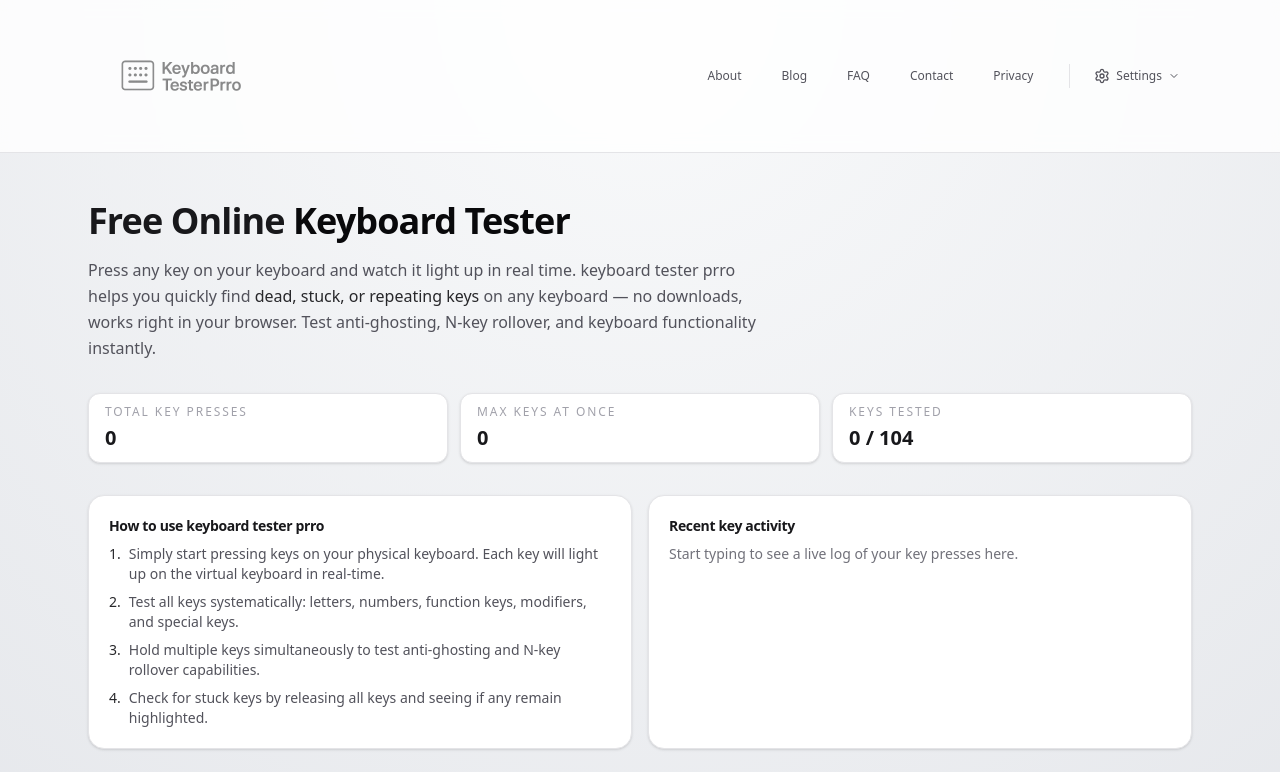
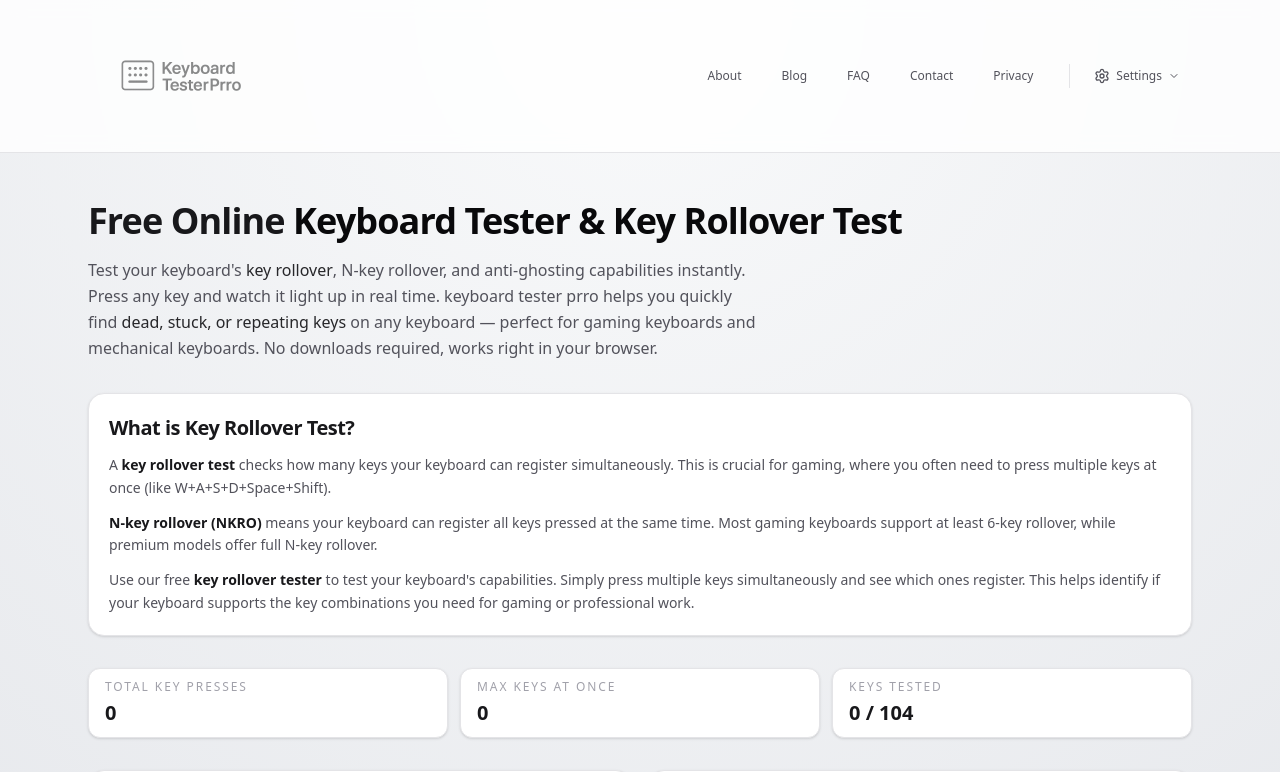
Before and after one commit to keyboardtester26/keyboardtester, a Next.js app: page / in a window 1280 px wide. Shown: the top 772 px of the page. Built offline with nearby package versions, Linux system fonts and the light colour scheme.

Commit message:
Comprehensive SEO improvements: Add key rollover test keywords, enhance metadata, add FAQ schema, and improve content targeting search queries

```diff
--- a/src/app/layout.tsx
+++ b/src/app/layout.tsx
@@ -26,8 +26,12 @@ export const metadata: Metadata = {
     template: "%s | keyboard tester prro",
   },
   description:
-    "Free online keyboard tester to check every key, detect stuck keys, test anti-ghosting, and diagnose keyboard problems. Works on Windows, Mac, and Linux. No download required.",
+    "Free online keyboard tester and key rollover test tool. Test N-key rollover, anti-ghosting, and check every key instantly. Perfect for gaming keyboards, mechanical keyboards, and troubleshooting stuck keys. Works on Windows, Mac, and Linux. No download required.",
   keywords: [
+    "key rollover test",
+    "key rollover tester",
+    "n-key rollover test",
+    "keyboard rollover test",
     "keyboard tester",
     "online keyboard tester",
     "keyboard test",
@@ -42,7 +46,6 @@ export const metadata: Metadata = {
     "test all keyboard keys",
     "keyboard key test",
     "anti-ghosting test",
-    "n-key rollover test",
     "keyboard troubleshooting",
     "keyboard repair tool",
     "virtual keyboard tester",
@@ -53,6 +56,12 @@ export const metadata: Metadata = {
     "keyboard health check",
     "keyboard testing tool",
     "keyboard diagnostic",
+    "rollover test",
+    "n-key rollover",
+    "anti-ghosting",
+    "gaming keyboard tester",
+    "mechanical keyboard test",
+    "keyboard key rollover",
   ],
   authors: [{ name: "keyboard tester prro" }],
   creator: "keyboard tester prro",
@@ -69,9 +78,9 @@ export const metadata: Metadata = {
     type: "website",
     url: siteUrl,
     siteName: "keyboard tester prro",
-    title: "keyboard tester prro – Free Online Keyboard Tester",
+    title: "keyboard tester prro – Free Key Rollover Test & Keyboard Tester",
     description:
-      "Test every key on your keyboard instantly. Detect stuck keys, test anti-ghosting, and diagnose keyboard issues. Works on Windows, Mac, and Linux. No download required.",
+      "Test N-key rollover, key rollover, and anti-ghosting instantly. Free online keyboard tester to check every key, detect stuck keys, and diagnose keyboard problems. Perfect for gaming keyboards. Works on Windows, Mac, and Linux. No download required.",
     locale: "en_US",
     images: [
       {
@@ -84,9 +93,9 @@ export const metadata: Metadata = {
   },
   twitter: {
     card: "summary_large_image",
-    title: "keyboard tester prro – Free Online Keyboard Tester",
+    title: "keyboard tester prro – Free Key Rollover Test & Keyboard Tester",
     description:
-      "Test every key on your keyboard instantly. Detect stuck keys, test anti-ghosting, and diagnose keyboard issues. No download required.",
+      "Test N-key rollover and key rollover instantly. Free keyboard tester to check every key, detect stuck keys, and test anti-ghosting. Perfect for gaming keyboards. No download required.",
     images: [`${siteUrl}/og-image.png`],
     creator: "@keyboard tester prro",
   },
@@ -119,7 +128,7 @@ export default function RootLayout({
     name: "keyboard tester prro",
     url: siteUrl,
     description:
-      "Free online keyboard tester to check every key, detect stuck keys, test anti-ghosting, and diagnose keyboard problems. Works on Windows, Mac, and Linux.",
+      "Free online keyboard tester and key rollover test tool. Test N-key rollover, key rollover, anti-ghosting, and check every key instantly. Perfect for gaming keyboards and mechanical keyboards. Works on Windows, Mac, and Linux.",
     potentialAction: {
       "@type": "SearchAction",
       target: `${siteUrl}/?q={search_term_string}`,
@@ -151,7 +160,7 @@ export default function RootLayout({
       worstRating: "1",
     },
     description:
-      "Free online keyboard testing tool to check every key, detect stuck keys, test anti-ghosting, and diagnose keyboard problems.",
+      "Free online keyboard testing tool and key rollover tester. Test N-key rollover, key rollover, anti-ghosting, and check every key instantly. Perfect for gaming keyboards and mechanical keyboards.",
   };
 
   return (
--- a/src/app/page.tsx
+++ b/src/app/page.tsx
@@ -238,6 +238,30 @@ export default function Home() {
       },
       {
         "@type": "Question",
+        name: "How do I perform a key rollover test?",
+        acceptedAnswer: {
+          "@type": "Answer",
+          text: "To perform a key rollover test, press multiple keys simultaneously on your keyboard. Our key rollover tester will show which keys register. Try pressing common gaming combinations like W+A+S+D+Space+Shift. If all keys light up, your keyboard passes the key rollover test. This is essential for gaming keyboards.",
+        },
+      },
+      {
+        "@type": "Question",
+        name: "What is a key rollover tester?",
+        acceptedAnswer: {
+          "@type": "Answer",
+          text: "A key rollover tester is a tool that checks how many keys your keyboard can register at the same time. Our free online key rollover tester lets you test N-key rollover, anti-ghosting, and keyboard functionality instantly in your browser. Perfect for testing gaming keyboards and mechanical keyboards.",
+        },
+      },
+      {
+        "@type": "Question",
+        name: "How do I test key rollover on my keyboard?",
+        acceptedAnswer: {
+          "@type": "Answer",
+          text: "Use our free key rollover test tool: press multiple keys simultaneously (like WASD + Space + Shift for gaming). Watch which keys light up on the virtual keyboard. If all pressed keys register, your keyboard supports good key rollover. This test helps determine if your keyboard is suitable for gaming or fast typing.",
+        },
+      },
+      {
+        "@type": "Question",
         name: "Can I test a mechanical keyboard?",
         acceptedAnswer: {
           "@type": "Answer",
@@ -871,18 +895,34 @@ export default function Home() {
         <h1 className="text-balance text-3xl font-semibold tracking-tight text-zinc-900 dark:text-zinc-100 sm:text-4xl">
           Free Online{" "}
           <span className="whitespace-nowrap text-zinc-950 dark:text-zinc-50">
-            Keyboard Tester
+            Keyboard Tester & Key Rollover Test
           </span>
           </h1>
         <p className="max-w-2xl text-sm leading-relaxed text-zinc-600 dark:text-zinc-400 sm:text-base">
-          Press any key on your keyboard and watch it light up in real time.
-          keyboard tester prro helps you quickly find{" "}
+          Test your keyboard's <span className="font-medium text-zinc-800 dark:text-zinc-200">key rollover</span>, N-key rollover, and anti-ghosting capabilities instantly. Press any key and watch it light up in real time. keyboard tester prro helps you quickly find{" "}
           <span className="font-medium text-zinc-800 dark:text-zinc-200">
             dead, stuck, or repeating keys
           </span>{" "}
-          on any keyboard — no downloads, works right in your browser. Test
-          anti-ghosting, N-key rollover, and keyboard functionality instantly.
+          on any keyboard — perfect for gaming keyboards and mechanical keyboards. No downloads required, works right in your browser.
         </p>
+      </section>
+
+      {/* SEO Content Section - Key Rollover Test */}
+      <section className="rounded-2xl border border-zinc-200 dark:border-zinc-700 bg-white dark:bg-zinc-800 p-4 shadow-sm sm:p-5">
+        <h2 className="mb-3 text-lg font-semibold tracking-tight text-zinc-900 dark:text-zinc-100 sm:text-xl">
+          What is Key Rollover Test?
+        </h2>
+        <div className="space-y-3 text-sm leading-relaxed text-zinc-600 dark:text-zinc-400">
+          <p>
+            A <strong className="font-semibold text-zinc-900 dark:text-zinc-100">key rollover test</strong> checks how many keys your keyboard can register simultaneously. This is crucial for gaming, where you often need to press multiple keys at once (like W+A+S+D+Space+Shift).
+          </p>
+          <p>
+            <strong className="font-semibold text-zinc-900 dark:text-zinc-100">N-key rollover (NKRO)</strong> means your keyboard can register all keys pressed at the same time. Most gaming keyboards support at least 6-key rollover, while premium models offer full N-key rollover.
+          </p>
+          <p>
+            Use our free <strong className="font-semibold text-zinc-900 dark:text-zinc-100">key rollover tester</strong> to test your keyboard's capabilities. Simply press multiple keys simultaneously and see which ones register. This helps identify if your keyboard supports the key combinations you need for gaming or professional work.
+          </p>
+        </div>
       </section>
 
       <section className="grid gap-3 text-xs text-zinc-600 dark:text-zinc-400 sm:grid-cols-3 sm:text-sm">
@@ -935,8 +975,7 @@ export default function Home() {
             <li className="flex gap-2">
               <span className="font-medium text-zinc-800 dark:text-zinc-200">3.</span>
               <span>
-                Hold multiple keys simultaneously to test anti-ghosting and
-                N-key rollover capabilities.
+                Perform a <strong>key rollover test</strong> by holding multiple keys simultaneously (like WASD + Space + Shift) to test anti-ghosting and N-key rollover capabilities.
               </span>
             </li>
             <li className="flex gap-2">
```
